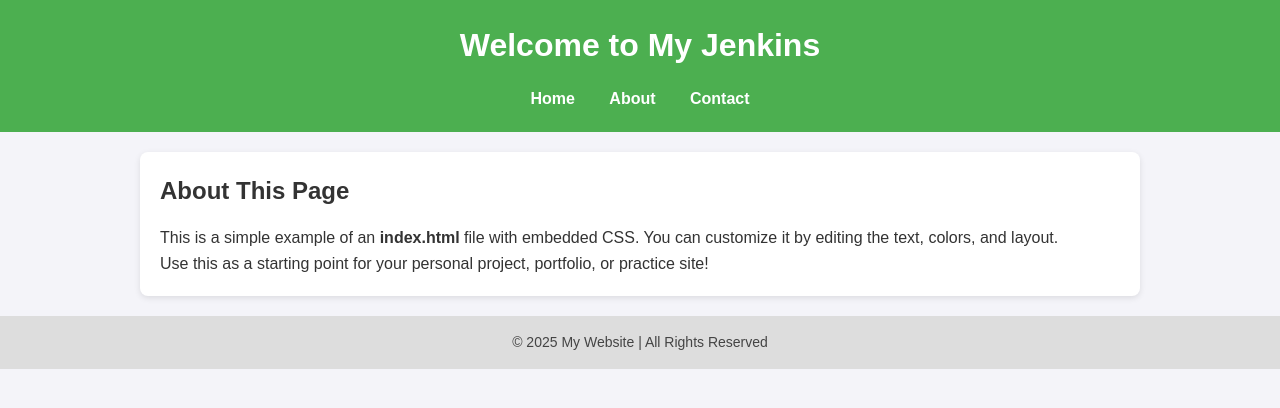
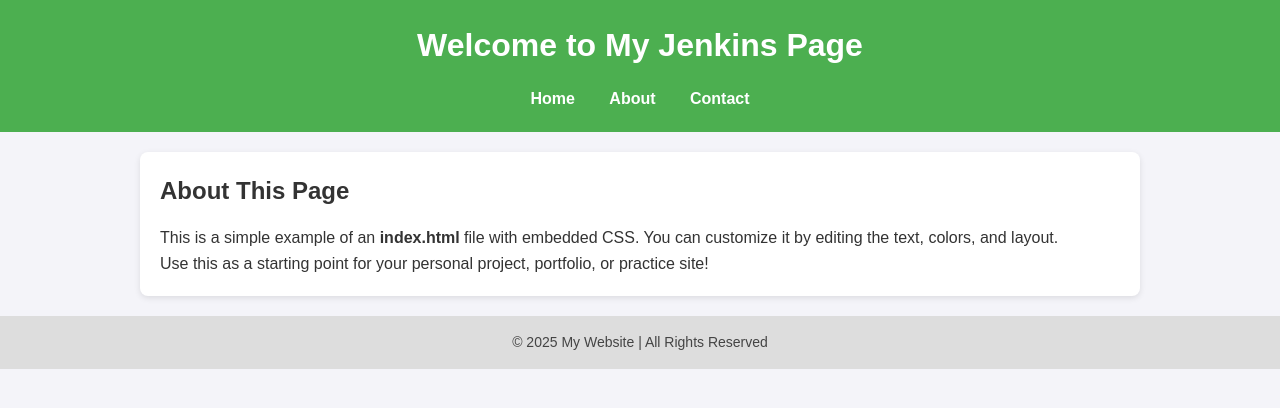
Before and after one commit to ChetanSuryawanshi2000/Jenkins-demo, a plain HTML site: page index.html in a window 1280 px wide. Drawn offline with Linux system fonts and the light colour scheme.

Commit message:
Update index.html

```diff
--- a/index.html
+++ b/index.html
@@ -66,7 +66,7 @@
 </head>
 <body>
   <header>
-    <h1>Welcome to My Jenkins</h1>
+    <h1>Welcome to My Jenkins Page </h1>
     <nav>
       <a href="#">Home</a>
       <a href="#">About </a>
```
